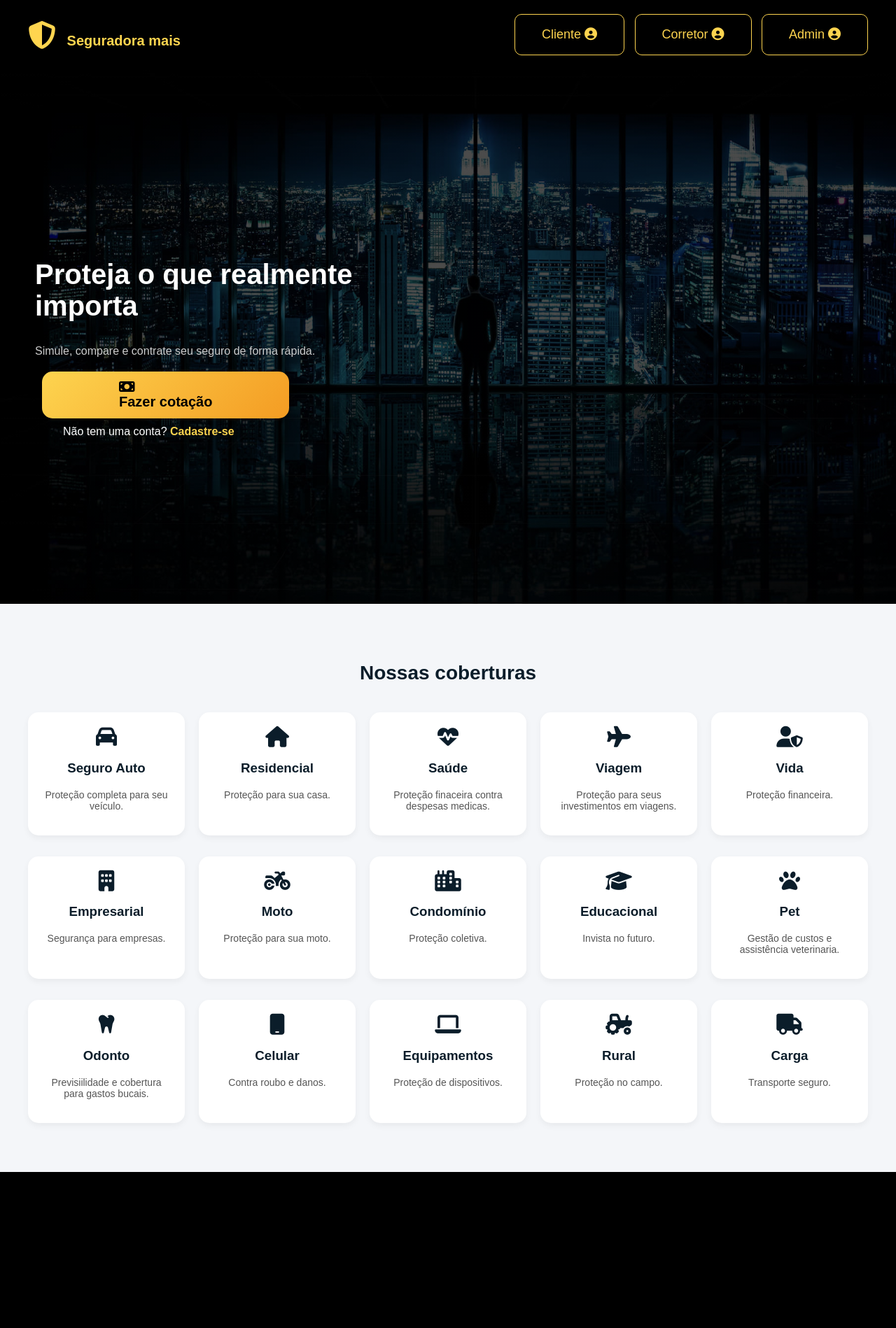
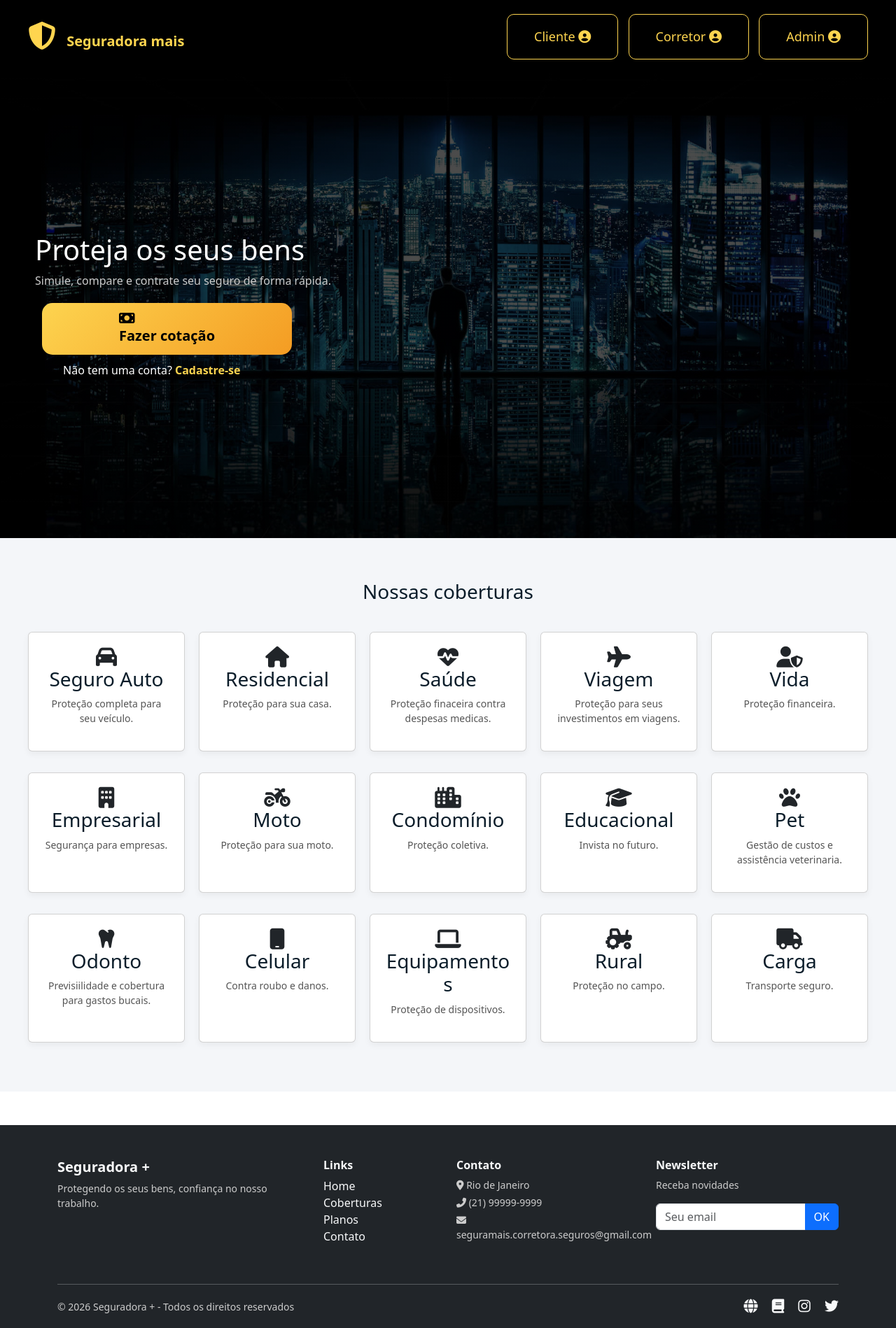
Before and after one commit to DerickMachado08/SeguradoraMais, a Spring Boot app: page / in a window 1280 px wide. Shown: the whole page at 70% size. Before the commit the page ends 1675 px from the top, so only its background shows below. Run offline with Spring Boot 4, Linux system fonts and the light colour scheme.

Commit message:
1.0.0-beta.1

```diff
--- a/src/main/resources/application.properties
+++ b/src/main/resources/application.properties
@@ -6,3 +6,5 @@ spring.flyway.enabled=false
 spring.web.error.include-message=always
 spring.web.error.include-binding-errors=always
 spring.web.error.include-stacktrace=always
+
+spring.jpa.hibernate.ddl-auto=update
--- a/src/main/resources/static/css/Inicial.css
+++ b/src/main/resources/static/css/Inicial.css
@@ -64,6 +64,7 @@ body {
 
 h1 {
     font-size: 40px;
+    color: white !important;
 }
 
 p {
--- a/src/main/resources/static/index.html
+++ b/src/main/resources/static/index.html
@@ -5,6 +5,7 @@
     <title>Sistema Seguradora</title>
     <link rel="stylesheet" href="/css/Inicial.css">
     <link rel="stylesheet" href="https://cdnjs.cloudflare.com/ajax/libs/font-awesome/6.5.0/css/all.min.css">
+    <link href="https://cdn.jsdelivr.net/npm/bootstrap@5.3.0/dist/css/bootstrap.min.css" rel="stylesheet">
 </head>
 <body>
 
@@ -30,9 +31,9 @@
     </div>
 </header>
 
-<section class="hero">
+<section id="hero" class="hero">
     <div class="conteudo">
-        <h1>Proteja o que realmente importa</h1>
+        <h1>Proteja os seus bens</h1>
         <p>Simule, compare e contrate seu seguro de forma rápida.</p>
 
         <button class="cta" onclick="irLogin('cliente')">
@@ -148,6 +149,72 @@
     </div>
 </section>
 
+<footer class="bg-dark text-light pt-5 pb-3 mt-5">
+    <div class="container">
+        <div class="row">
+
+            <!-- Marca / Sobre -->
+            <div class="col-md-4 mb-4">
+                <h5 class="fw-bold">Seguradora +</h5>
+                <p class="small">
+                    Protegendo os seus bens, confiança no nosso trabalho.
+                </p>
+            </div>
+
+            <!-- Links -->
+            <div class="col-md-2 mb-4">
+                <h6 class="fw-bold">Links</h6>
+                <ul class="list-unstyled">
+                    <li><a href="#hero" class="text-light text-decoration-none">Home</a></li>
+                    <li><a href="#coberturas" class="text-light text-decoration-none">Coberturas</a></li>
+                    <li><a href="#" class="text-light text-decoration-none">Planos</a></li>
+                    <li><a href="#" class="text-light text-decoration-none">Contato</a></li>
+                </ul>
+            </div>
+
+            <!-- Contato -->
+            <div class="col-md-3 mb-4">
+                <h6 class="fw-bold">Contato</h6>
+                <p class="small mb-1"><i class="fa-solid fa-location-dot"></i> Rio de Janeiro</p>
+                <p class="small mb-1"><i class="fa-solid fa-phone-flip"></i> (21) 99999-9999</p>
+                <p class="small"><i class="fa-solid fa-envelope"></i> seguramais.corretora.seguros@gmail.com</p>
+            </div>
+
+            <!-- Newsletter -->
+            <div class="col-md-3 mb-4">
+                <h6 class="fw-bold">Newsletter</h6>
+                <p class="small">Receba novidades</p>
+                <form>
+                    <div class="input-group">
+                        <input type="email" class="form-control" placeholder="Seu email">
+                        <button class="btn btn-primary">OK</button>
+                    </div>
+                </form>
+            </div>
+
+        </div>
+
+        <!-- Linha inferior -->
+        <hr class="border-light">
+
+        <div class="d-flex justify-content-between flex-column flex-md-row align-items-center">
+
+            <p class="mb-2 mb-md-0 small">
+                © 2026 Seguradora + - Todos os direitos reservados
+            </p>
+
+            <!-- Redes sociais -->
+            <div>
+                <a href="#" class="text-light me-3 fs-5"><i class="fa-solid fa-globe"></i></a>
+                <a href="#" class="text-light me-3 fs-5"><i class="fa-solid fa-book"></i></a>
+                <a href="#" class="text-light me-3 fs-5"><i class="fa-brands fa-instagram"></i></a>
+                <a href="#" class="text-light fs-5"><i class="fa-brands fa-twitter"></i></a>
+            </div>
+
+        </div>
+    </div>
+</footer>
+
 <script>
     function irLogin(perfil) {
         localStorage.setItem("perfil", perfil);
```
Also changed, not shown: src/main/resources/static/cadastro-cliente.html (+33 -6 lines).
